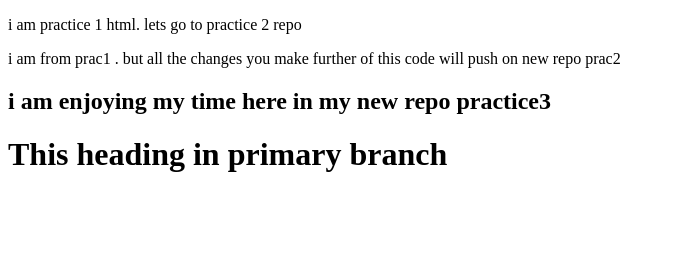
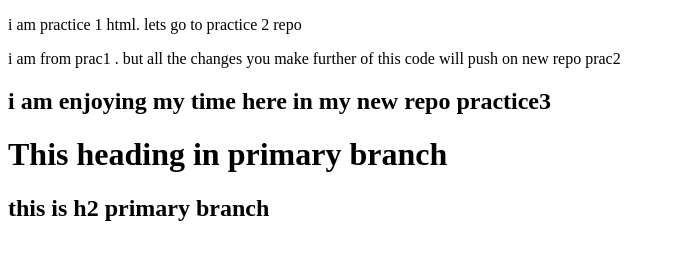
Before and after one commit to invisible360/practice1, a plain HTML site: page index.html in a window 1280 px wide. Shown: the whole page, without its empty margins (0-675 px from the left). Drawn offline with Linux system fonts and the light colour scheme.

Commit message:
h2 added

```diff
--- a/index.html
+++ b/index.html
@@ -11,5 +11,6 @@
     <P>i am from prac1 . but all the changes you make further of this code will push on new repo prac2</P>
     <h2>i am enjoying my time here in my new repo practice3</h2>
     <h1>This heading in primary branch</h1>
+    <h2>this is h2 primary branch</h2>
 </body>
 </html>
```
